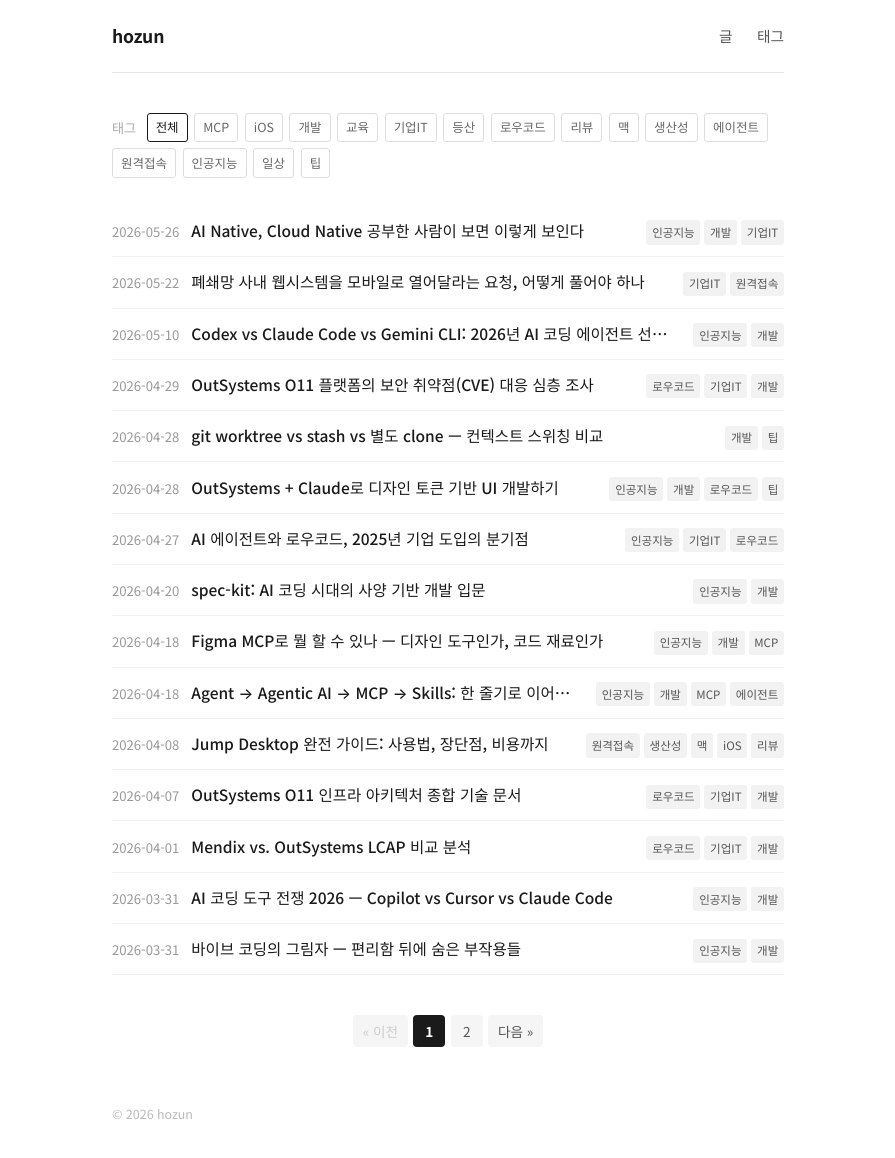
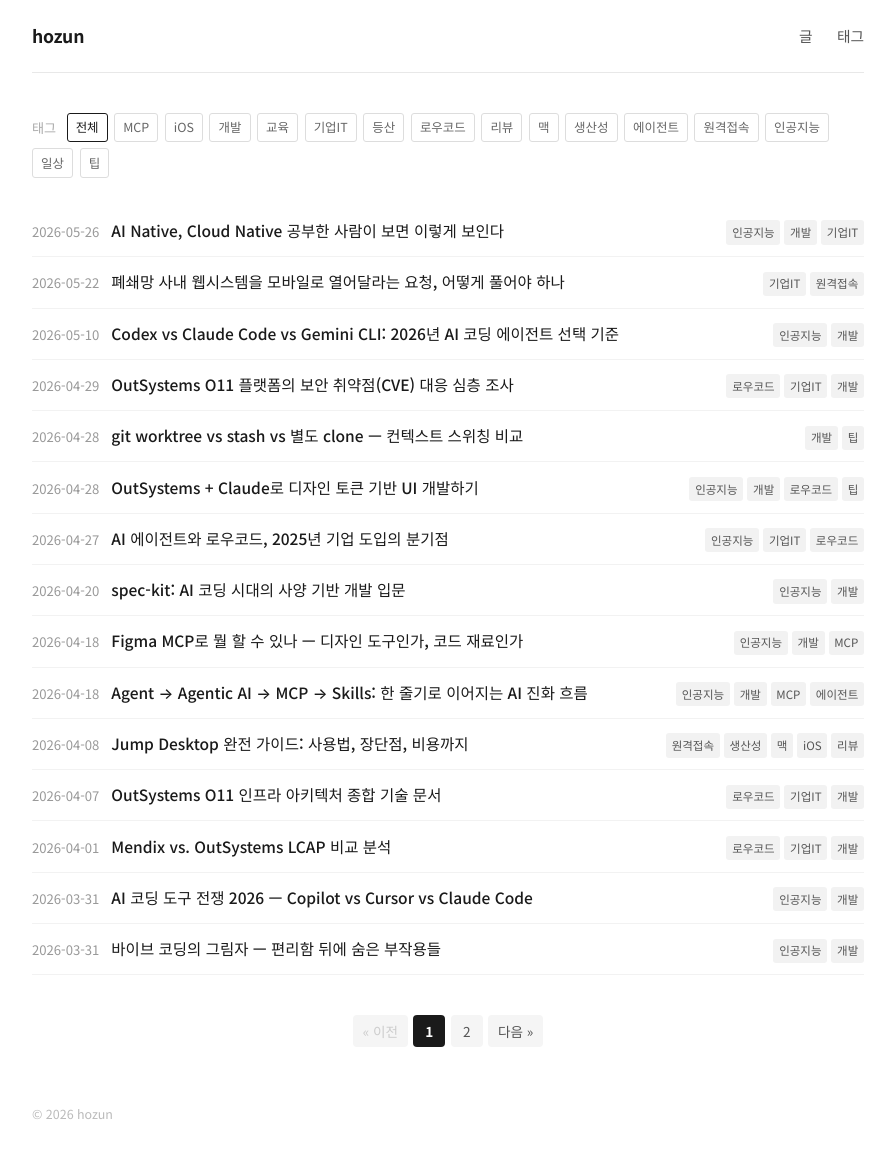
Before and after one commit to hozun/hozun.github.io, a Jekyll site: the page built from index.html, in a window 1280 px wide. Shown: the whole page, without its empty margins (192-1087 px from the left). Built offline with Jekyll 4.4.1, drawn with Linux system fonts in a browser that asks for light colours; the list of posts is cut into pages by our own code.

Commit message:
style: widen container max-width from 720px to 880px
표·코드블록·ASCII 다이어그램이 많은 글 스타일에 맞춰 본문 폭 확장.
한글 본문 가독성은 유지하면서 코드/표 여유 확보.

```diff
--- a/assets/css/main.css
+++ b/assets/css/main.css
@@ -17,7 +17,7 @@
 
 /* ── Layout ─────────────────────────────────────────── */
 .container {
-  max-width: 720px;
+  max-width: 880px;
   margin: 0 auto;
   padding: 0 1.5rem;
 }
```
